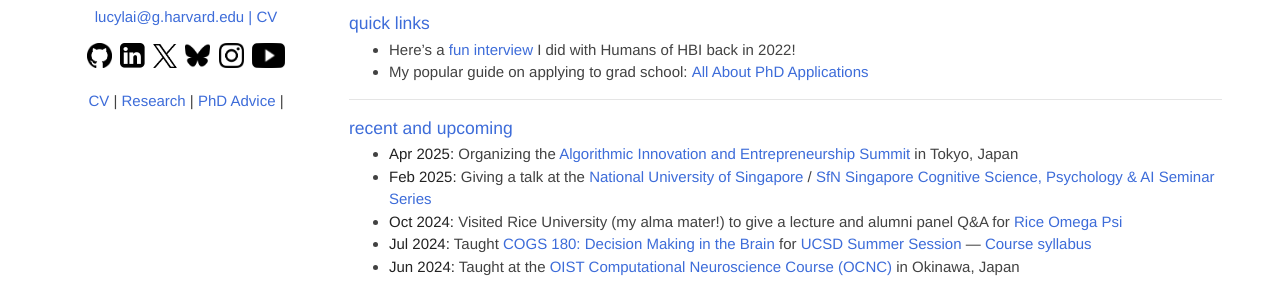
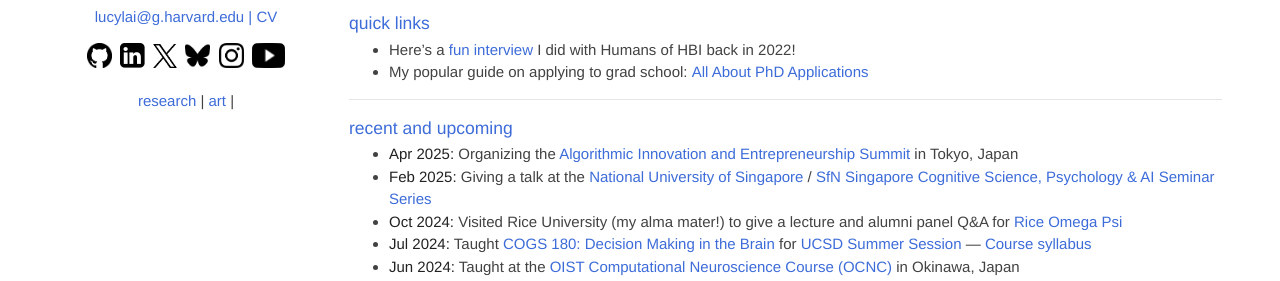
Before and after one commit to lucylai96/lucylai96.github.io, a Jekyll site: the page built from index.md, in a window 1280 px wide. Shown: the part 315-596 px from the top of the page. Built offline with Jekyll 4.4.1, drawn with Linux system fonts in a browser that asks for light colours; our own code applies the rules of GitHub Pages for plain Markdown files.

Commit message:
Update default.html

```diff
--- a/_layouts/default.html
+++ b/_layouts/default.html
@@ -38,7 +38,7 @@
     <img src="https://lucylai.com/files/youtube.png" style="height:25px; width:auto;"></a>
         </p>
 
-         <p><a href="https://lucylai.com/files/lai_cv.pdf">CV</a> | <a href="http://lucylai.com/research.html">Research</a> | <a href="http://lucylai.com/teaching.html">PhD Advice</a> |
+         <p> <a href="http://lucylai.com/research.html">research</a> | <a href="http://lucylai.com/art.html">art</a> |
 </p>
 
         <!--<p> <a href="http://lucylai.com/research.html">research</a> | <a href="http://lucylai.com/teaching.html">teaching</a> | <a href="http://lucylai.com/art.html">art</a>-->
```
